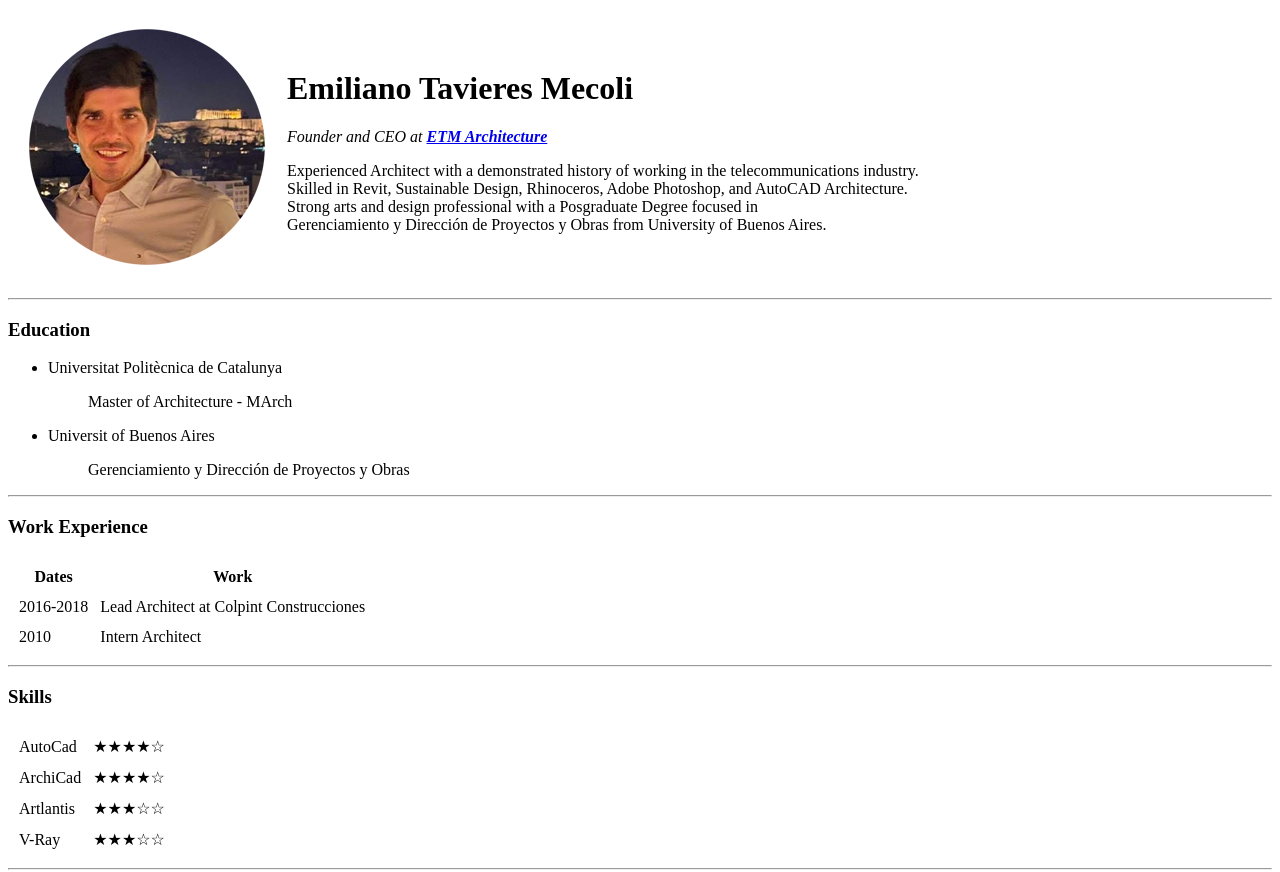
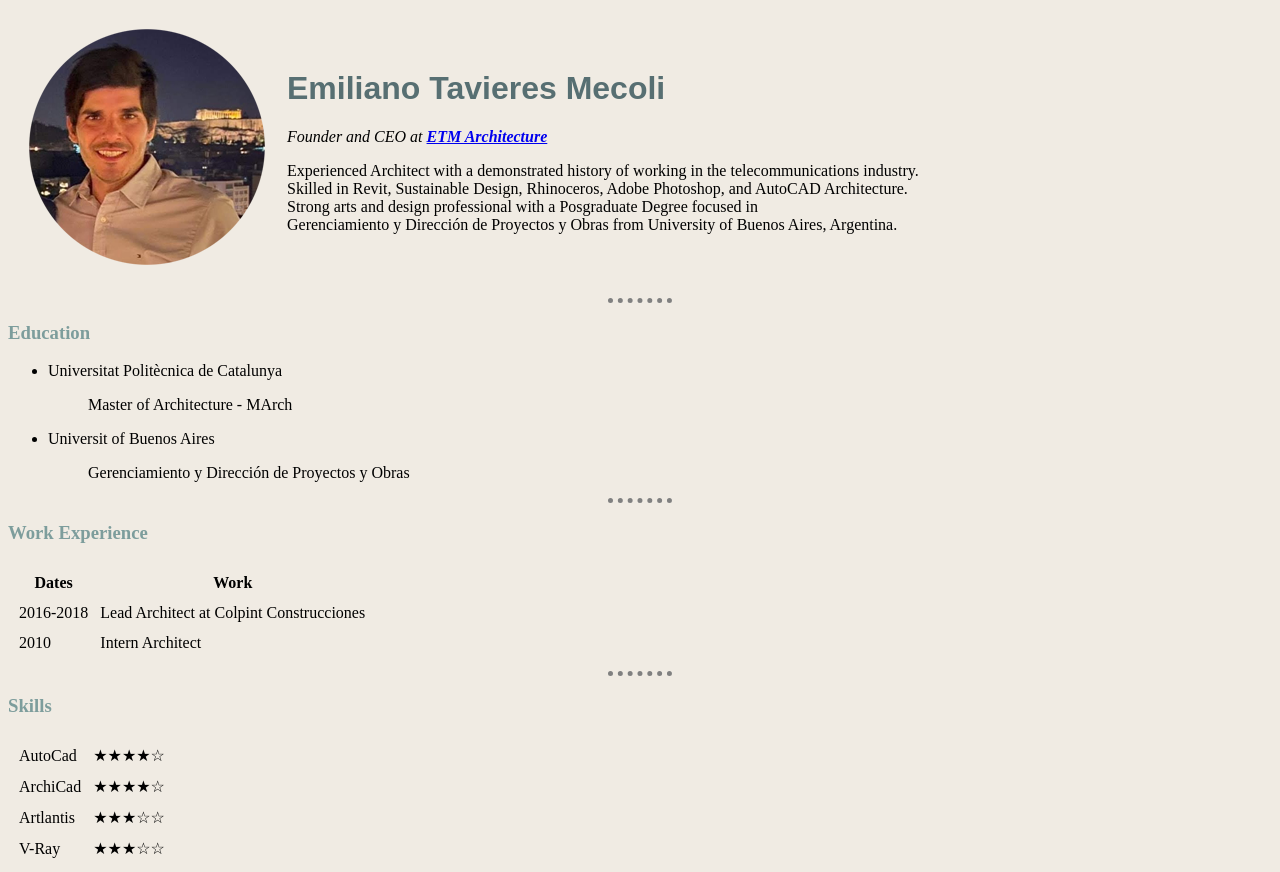
Before and after one commit to etavieres/cv, a plain HTML site: page index.html in a window 1280 px wide. Shown: the top 872 px of the page. Drawn offline with Linux system fonts and the light colour scheme.

Commit message:
Add files via upload

```diff
--- /dev/null
+++ b/css/styles.css
@@ -0,0 +1,20 @@
+body {
+  background-color: #F0EBE3;
+}
+
+
+h1 {
+  color: #576F72;
+  font-family: fantasy;
+}
+h3 {
+  color: #7D9D9C;
+}
+
+hr {
+  border-style: none;
+  border-top-style: dotted;
+  border-color: grey;
+  border-width: 5px;
+  width: 5%;
+}
--- a/index.html
+++ b/index.html
@@ -1,8 +1,8 @@
-
 <!-- como instertar emojis desde el teclado - ""Command + Control + Space "" -->
 
 <!DOCTYPE html>
 <html lang="en" dir="ltr">
+
 <head>
   <meta charset="utf-8">
 
@@ -11,7 +11,9 @@
       caracteres universal que incluye casi todos los caracteres de casi cualquier idioma humano.-->
 
   <title>Emiliano's Prsonal Site</title>
+  <link rel="stylesheet" href="css/styles.css">
 </head>
+
 <body>
   <table cellspacing="20">
     <tr>
@@ -22,7 +24,7 @@
         <p>Experienced Architect with a demonstrated history of working in the telecommunications industry.<br>
           Skilled in Revit, Sustainable Design, Rhinoceros, Adobe Photoshop, and AutoCAD Architecture. <br>
           Strong arts and design professional with a Posgraduate Degree focused in <br>
-          Gerenciamiento y Dirección de Proyectos y Obras from University of Buenos Aires. </p>
+          Gerenciamiento y Dirección de Proyectos y Obras from University of Buenos Aires, Argentina. </p>
       </td>
     </tr>
   </table>
```
Also changed, not shown: contact-me.html (+1 -0 lines), hobbies.html (+1 -0 lines).
